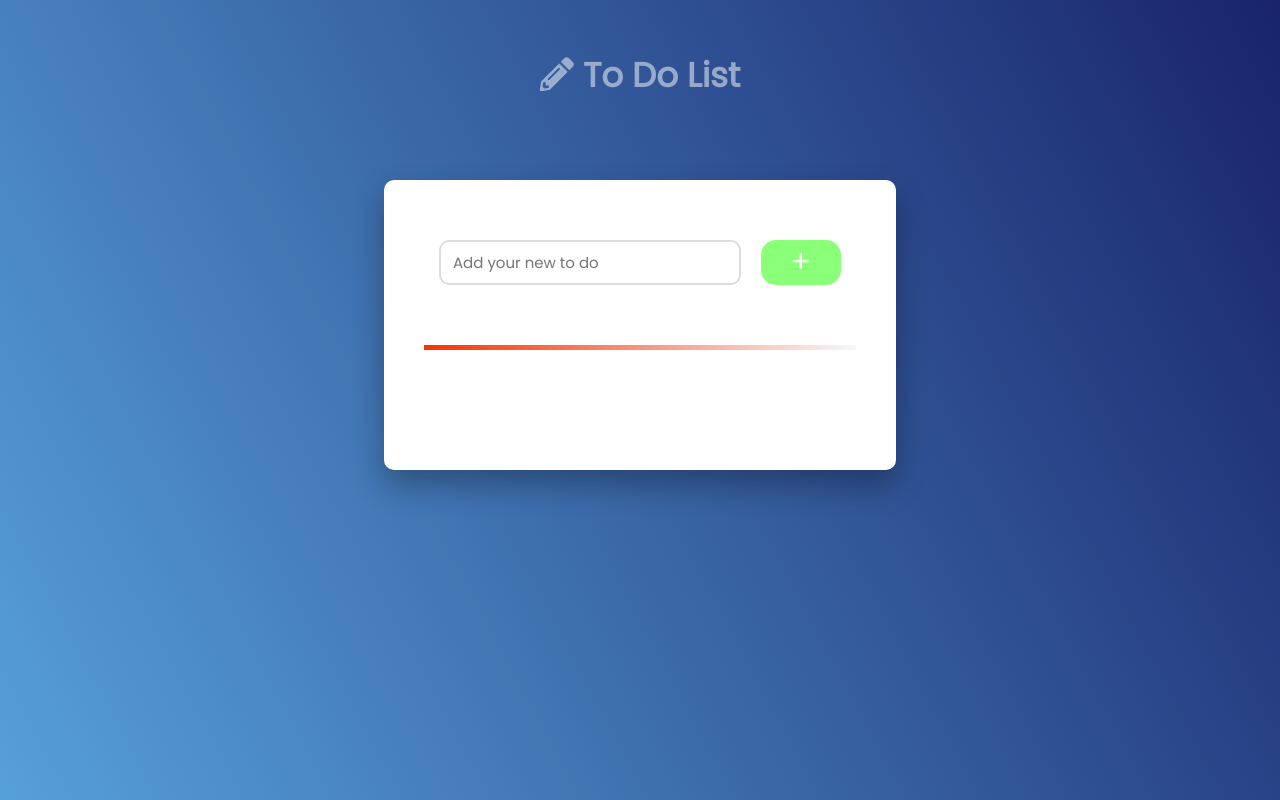
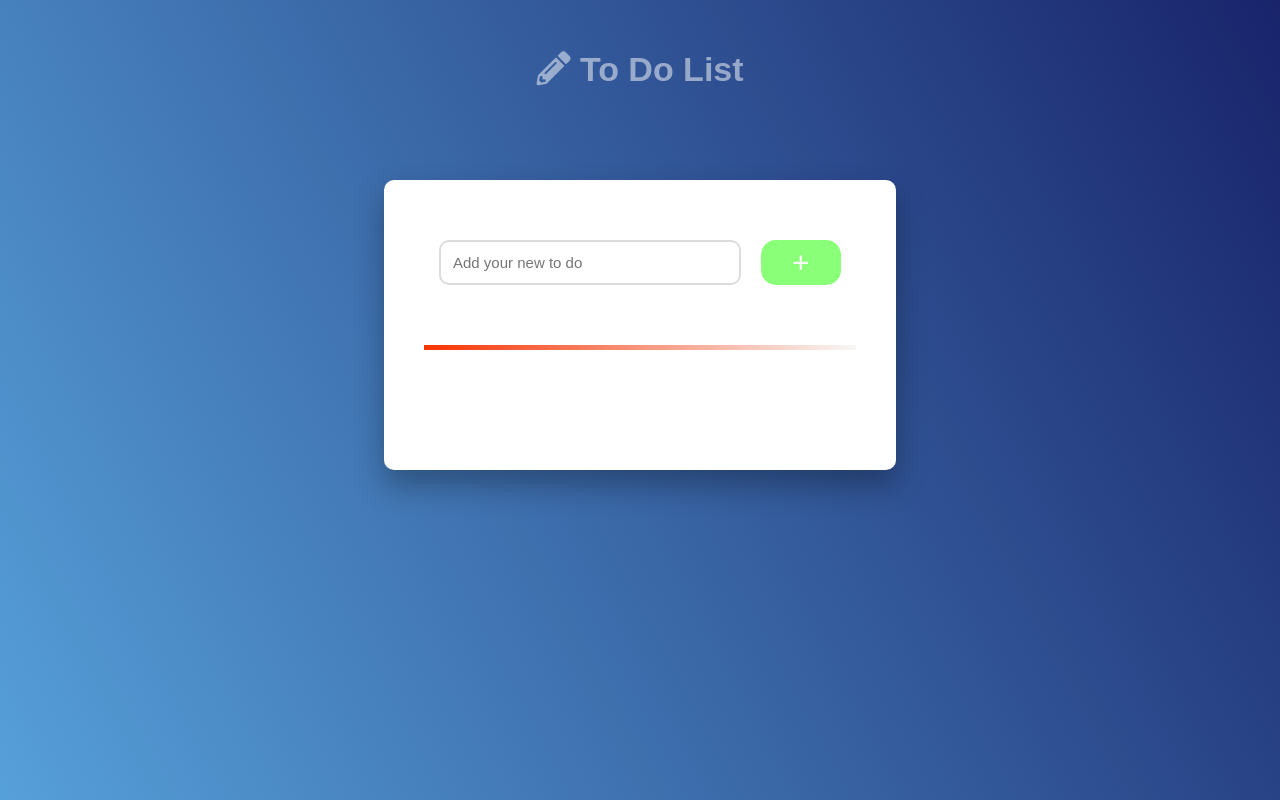
Before and after one commit to lalit-shendage/TODO-app, a plain HTML site: page index.html in a window 1280 px wide. Drawn offline with Linux system fonts and the light colour scheme.

Commit message:
Update index.html

```diff
--- a/index.html
+++ b/index.html
@@ -2,7 +2,6 @@
 <html lang="en">
 <head>
     <title>To Do List</title>
-    <link href="https://fonts.googleapis.com/css2?family=Poppins&display=swap" rel="stylesheet">
     <link rel="stylesheet" href="https://cdnjs.cloudflare.com/ajax/libs/font-awesome/5.15.2/css/all.min.css">
     <!--stylesheet-->
     <link rel="stylesheet" href="style.css">
```
